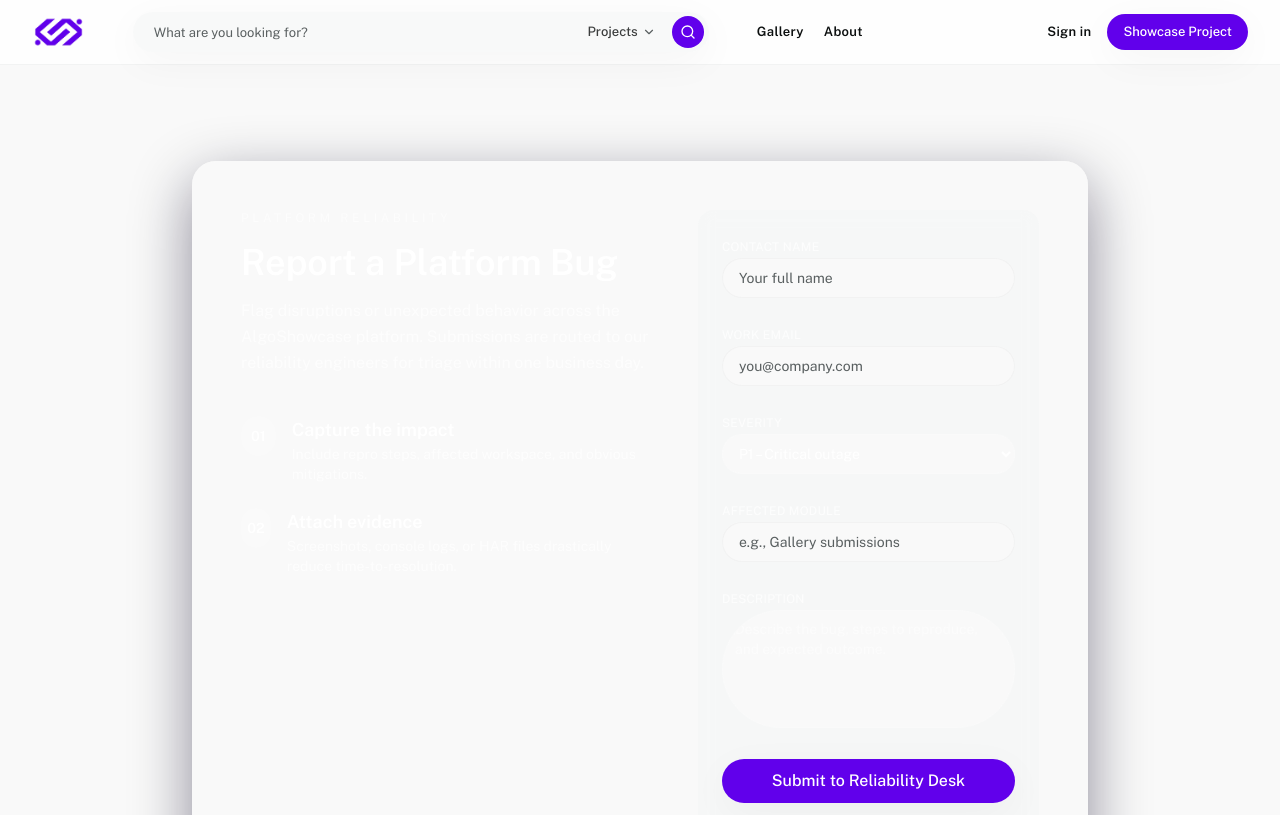
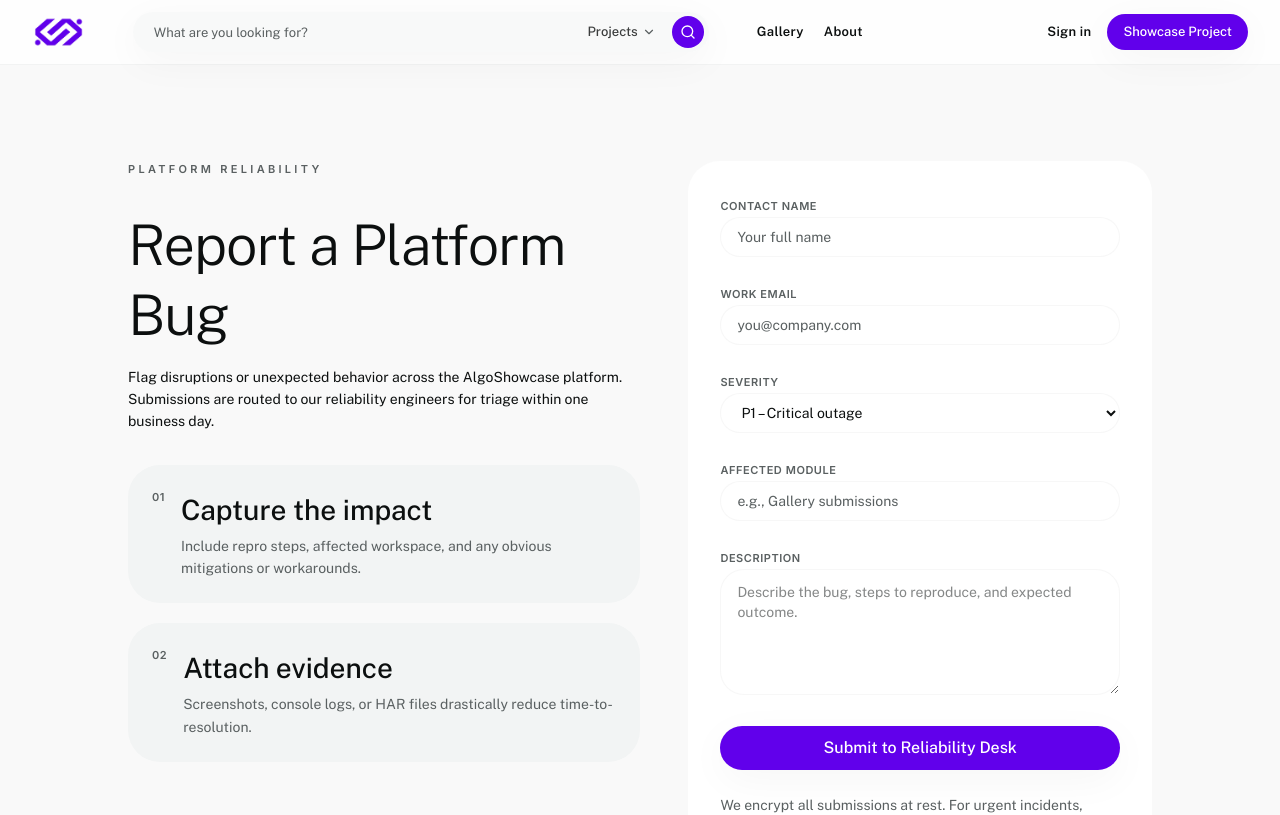
Before and after one commit to Kiko915/algoshowcase, a Next.js app: page /report-bug in a window 1280 px wide. Shown: the top 815 px of the page. Built offline with nearby package versions, Linux system fonts and the light colour scheme.

Commit message:
Restyle bug report page per design system

```diff
--- a/app/report-bug/page.tsx
+++ b/app/report-bug/page.tsx
@@ -1,10 +1,7 @@
 import type { Metadata } from "next";
 import { Footer } from "@/components/footer";
-
 import { Navbar } from "@/components/navbar";
-
 import { Button } from "@/components/ui/button";
-
 import { Input } from "@/components/ui/input";
 
 export const metadata: Metadata = {
@@ -17,48 +14,57 @@ export default function ReportBugPage() {
   return (
     <>
       <Navbar />
-      <section className="relative overflow-hidden bg-[radial-gradient(circle_at_top,_rgba(118,67,210,0.35),_transparent_55%),_linear-gradient(135deg,#0b031b,#140937,#05010f)] text-white">
-        <div className="absolute inset-0 opacity-40 bg-[linear-gradient(120deg,rgba(255,255,255,0.08)_0%,transparent_40%,transparent_60%,rgba(255,255,255,0.08)_100%)]" />
-        <div className="relative container mx-auto px-6 py-24">
-          <div className="max-w-4xl mx-auto bg-background/90 border border-white/10 shadow-[0_20px_60px_rgba(8,0,34,0.45)] rounded-3xl">
-            <div className="grid gap-10 md:grid-cols-[1.1fr_0.9fr] p-10 md:p-12">
-              <div>
-                <p className="uppercase tracking-[0.3em] text-xs text-white/60 mb-4">
+      <section className="bg-background text-foreground">
+        <div className="container mx-auto px-6 py-24">
+          <div className="max-w-5xl mx-auto grid gap-12 md:grid-cols-[1.05fr_0.95fr]">
+            <div className="space-y-8">
+              <p className="text-label-sm text-muted-foreground tracking-[0.3em]">
                 Platform Reliability
               </p>
-                <h1 className="text-3xl md:text-4xl font-semibold text-white mb-4">
+              <div className="space-y-4">
+                <h1 className="text-display-lg leading-tight">
                   Report a Platform Bug
                 </h1>
-                <p className="text-white/70 leading-relaxed">
+                <p className="text-body-md max-w-xl">
                   Flag disruptions or unexpected behavior across the
                   AlgoShowcase platform. Submissions are routed to our
                   reliability engineers for triage within one business day.
                 </p>
+              </div>
 
-                <div className="mt-10 space-y-6">
+              <div className="space-y-5">
+                <div
+                  className="rounded-[32px] p-6"
+                  style={{
+                    backgroundColor: "var(--color-surface-container-low)",
+                  }}
+                >
                   <div className="flex items-start gap-4">
-                    <span className="h-10 w-10 rounded-full bg-white/10 flex items-center justify-center text-sm font-semibold">
+                    <span className="text-label-sm text-muted-foreground">
                       01
                     </span>
-                    <div>
-                      <h3 className="font-semibold text-lg text-white">
-                        Capture the impact
-                      </h3>
-                      <p className="text-white/70 text-sm">
-                        Include repro steps, affected workspace, and obvious
-                        mitigations.
+                    <div className="space-y-1">
+                      <h3 className="text-headline-md">Capture the impact</h3>
+                      <p className="text-body-md text-muted-foreground">
+                        Include repro steps, affected workspace, and any obvious
+                        mitigations or workarounds.
                       </p>
                     </div>
                   </div>
+                </div>
+                <div
+                  className="rounded-[32px] p-6"
+                  style={{
+                    backgroundColor: "var(--color-surface-container-low)",
+                  }}
+                >
                   <div className="flex items-start gap-4">
-                    <span className="h-10 w-10 rounded-full bg-white/10 flex items-center justify-center text-sm font-semibold">
+                    <span className="text-label-sm text-muted-foreground">
                       02
                     </span>
-                    <div>
-                      <h3 className="font-semibold text-lg text-white">
-                        Attach evidence
-                      </h3>
-                      <p className="text-white/70 text-sm">
+                    <div className="space-y-1">
+                      <h3 className="text-headline-md">Attach evidence</h3>
+                      <p className="text-body-md text-muted-foreground">
                         Screenshots, console logs, or HAR files drastically
                         reduce time-to-resolution.
                       </p>
@@ -66,67 +72,62 @@ export default function ReportBugPage() {
                   </div>
                 </div>
               </div>
+            </div>
 
-              <form className="space-y-6 bg-muted/40 rounded-2xl p-6 backdrop-blur">
+            <form
+              className="space-y-6 rounded-[32px] p-8"
+              style={{
+                backgroundColor: "var(--color-surface-container-lowest)",
+              }}
+            >
               <div className="space-y-2">
-                  <label className="text-xs uppercase tracking-wide text-white/70">
+                <label className="text-label-sm text-muted-foreground">
                   Contact name
                 </label>
-                  <Input
-                    placeholder="Your full name"
-                    className="bg-background/80"
-                  />
+                <Input placeholder="Your full name" className="bg-white" />
               </div>
 
               <div className="space-y-2">
-                  <label className="text-xs uppercase tracking-wide text-white/70">
+                <label className="text-label-sm text-muted-foreground">
                   Work email
                 </label>
                 <Input
                   type="email"
                   placeholder="you@company.com"
-                    className="bg-background/80"
+                  className="bg-white"
                 />
               </div>
 
               <div className="space-y-2">
-                  <label className="text-xs uppercase tracking-wide text-white/70">
+                <label className="text-label-sm text-muted-foreground">
                   Severity
                 </label>
-                  <select className="w-full h-10 rounded-lg border border-white/10 bg-background/80 text-sm px-3 focus:outline-none focus:ring-2 focus:ring-primary/50 text-white">
-                    <option className="bg-background text-foreground">
-                      P1 – Critical outage
-                    </option>
-                    <option className="bg-background text-foreground">
-                      P2 – Major workflow blocked
-                    </option>
-                    <option className="bg-background text-foreground">
-                      P3 – Degraded experience
-                    </option>
-                    <option className="bg-background text-foreground">
-                      P4 – Cosmetic issue
-                    </option>
+                <select className="w-full h-10 rounded-full border border-border bg-white text-sm px-4 focus:outline-none focus:ring-2 focus:ring-primary/50">
+                  <option>P1 – Critical outage</option>
+                  <option>P2 – Major workflow blocked</option>
+                  <option>P3 – Degraded experience</option>
+                  <option>P4 – Cosmetic issue</option>
                 </select>
               </div>
 
               <div className="space-y-2">
-                  <label className="text-xs uppercase tracking-wide text-white/70">
+                <label className="text-label-sm text-muted-foreground">
                   Affected module
                 </label>
                 <Input
                   placeholder="e.g., Gallery submissions"
-                    className="bg-background/80"
+                  className="bg-white"
                 />
               </div>
 
               <div className="space-y-2">
-                  <label className="text-xs uppercase tracking-wide text-white/70">
+                <label className="text-label-sm text-muted-foreground">
                   Description
                 </label>
                 <textarea
                   rows={5}
                   placeholder="Describe the bug, steps to reproduce, and expected outcome."
-                    className="w-full rounded-lg border border-white/10 bg-background/80 text-sm px-3 py-2 focus:outline-none focus:ring-2 focus:ring-primary/50 text-white resize-none"
+                  className="w-full rounded-3xl border border-border bg-white text-sm px-4 py-3 focus:outline-none focus:ring-2 focus:ring-primary/50"
                 />
               </div>
 
@@ -137,7 +138,7 @@ export default function ReportBugPage() {
                 Submit to Reliability Desk
               </Button>
 
-                <p className="text-xs text-white/60 leading-relaxed">
+              <p className="text-body-md text-muted-foreground">
                 We encrypt all submissions at rest. For urgent incidents,
                 contact{" "}
                 <a href="mailto:sre@algoshowcase.com" className="underline">
@@ -148,7 +149,6 @@ export default function ReportBugPage() {
             </form>
           </div>
         </div>
-        </div>
       </section>
       <Footer />
     </>
```
Lines whose indentation alone changed are shown as unchanged.
